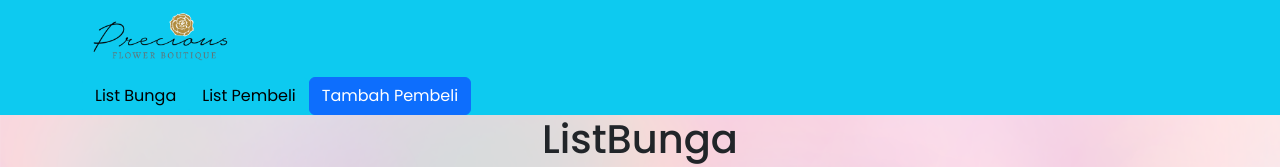
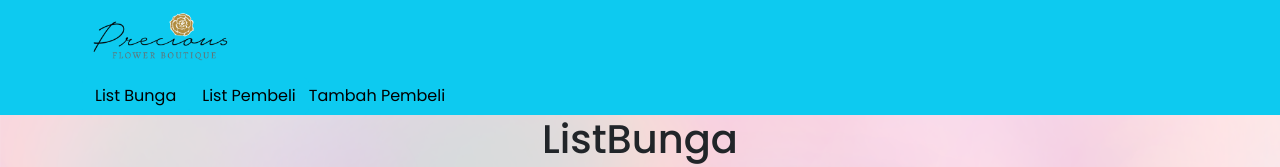
Before and after one commit to putrihsnh/tokoBunga, a plain HTML site: page listBunga/index.html in a window 1280 px wide. Shown: the top 167 px of the page. Drawn offline with nearby package versions, Linux system fonts and the light colour scheme; no server answers.

Commit message:
Update index.html

```diff
--- a/listBunga/index.html
+++ b/listBunga/index.html
@@ -17,7 +17,7 @@
             <div class="d-flex">
             <a href="index.html"class="d-flex btn btn-info">List Bunga </a>
             <a href="../listPembeli/"class ="d-flex btn btn-info">List pembeli </a>
-            <button type="button" class="btn btn-primary" data-bs-toggle="modal" data-bs-target="#exampleModal">
+            <button type="button" class="bg-info" data-bs-toggle="modal" data-bs-target="#exampleModal">
                 Tambah Pembeli
             </button>
             <link rel="stylesheet" href="style.css">
```
